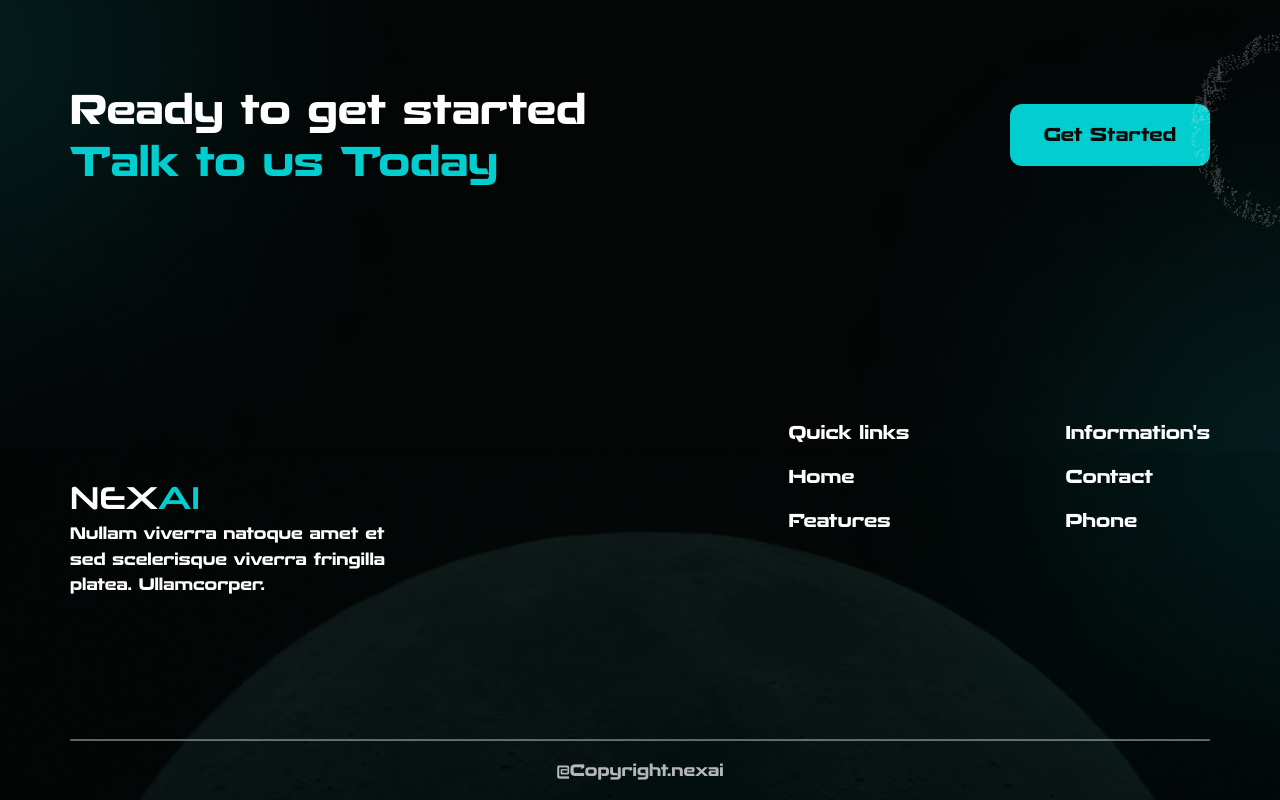
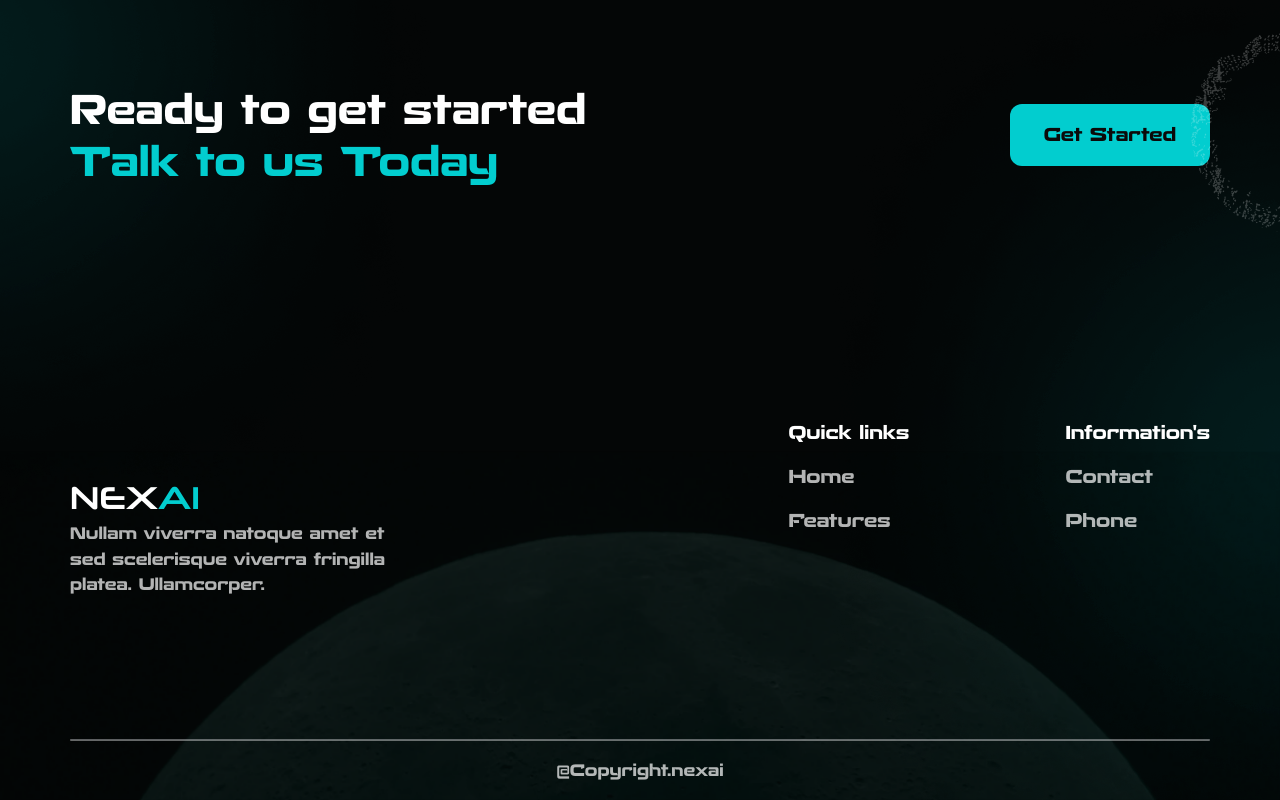
Before and after one commit to naman-398/NEXAI, a React (Create React App) app: page / in a window 1280 px wide. Shown: the part 6624-7424 px from the top of the page. Built offline with nearby package versions, Linux system fonts and the light colour scheme.

Commit message:
footer section correction

```diff
--- a/src/Components/Footersection.jsx
+++ b/src/Components/Footersection.jsx
@@ -8,7 +8,7 @@ const Footersection = () => {
         <div className=' flex flex-wrap flex-row -mx-3 justify-between  sm:mt-[145px] items-center'>
           <div className=' w-full sm:w-1/2 md:w-1/3 px-3 '>
             <p className=' Neuropolitical font-normal text-[32px] text-[#FFF] cursor-pointer' data-aos="zoom-in-up">NEX<span className=' text-[#02CDCF] '>AI</span></p>
-            <p className='Recharge font-bold text-[14px] 576:text-[16px] leading-[normal] 576:leading-[25.6px] max-w-[356px] text-[#FFFFFF]' data-aos="zoom-in-up">Nullam viverra natoque amet et sed scelerisque viverra fringilla platea. Ullamcorper.</p>
+            <p className='Recharge font-bold text-[14px] 576:text-[16px] leading-[normal] 576:leading-[25.6px] max-w-[356px] text-[#FFFFFF]' data-aos="zoom-in-up"><span className=' opacity-70'>Nullam viverra natoque amet et sed scelerisque viverra fringilla platea. Ullamcorper.</span></p>
             <div className=' flex items-center gap-[12px] mt-[5px] 576:mt-[20px]'>
               <a href="https://www.facebook.com/" className=' hover:animate-bounce duration-300' data-aos="zoom-in-up"><Facebook /></a>
               <a href="https://twitter.com/i/flow/login?input_flow_data=%7B%22requested_variant%22%3A%22eyJsYW5nIjoiZW4ifQ%3D%3D%22%7D" data-aos="zoom-in-up" className=' hover:animate-bounce duration-300 w-[25px] p-[5px] 576:p-0 576:w-[38px] h-[25px] 576:h-[38px] rounded-full border-[1.5px] 576:border-[2.5px] border-solid border-[#02CDCF] flex items-center justify-center'><Twitter /></a>
@@ -20,21 +20,21 @@ const Footersection = () => {
               <div className=' w-1/2 px-3  flex flex-col sm:items-center'>
                 <ul className=' flex flex-col gap-[5px] 576:gap-[15px] md:gap-[20px]'>
                   <li data-aos="zoom-in-up"><a href="" className=' Recharge text-[#FFF] text-[14px] 576:text-[18px] font-bold leading-[21.6px]' data-aos="zoom-in-up">Quick links</a></li>
-                  <li data-aos="zoom-in-up"><a href="" className=' Recharge text-[#FFF] text-[14px] 576:text-[18px] font-bold leading-[21.6px] opacity-70  after:absolute relative after:w-0 after:left-[50%] after:bottom-[-1px] hover:text-[#02CDCF] duration-300 after:bg-[#02CDCF] hover:after:w-full hover:after:left-0 after:duration-300 after:h-[2px] after:rounded-[20px]' data-aos="zoom-in-up">Home</a></li>
-                  <li data-aos="zoom-in-up"><a href="" className=' Recharge text-[#FFF] text-[14px] 576:text-[18px] font-bold leading-[21.6px] opacity-70  after:absolute relative after:w-0 after:left-[50%] after:bottom-[-1px] hover:text-[#02CDCF] duration-300 after:bg-[#02CDCF] hover:after:w-full hover:after:left-0 after:duration-300 after:h-[2px] after:rounded-[20px]' data-aos="zoom-in-up">Features</a></li>
-                  <li data-aos="zoom-in-up"><a href="" className=' Recharge text-[#FFF] text-[14px] 576:text-[18px] font-bold leading-[21.6px] opacity-70  after:absolute relative after:w-0 after:left-[50%] after:bottom-[-1px] hover:text-[#02CDCF] duration-300 after:bg-[#02CDCF] hover:after:w-full hover:after:left-0 after:duration-300 after:h-[2px] after:rounded-[20px]' data-aos="zoom-in-up">Marketplace</a></li>
-                  <li data-aos="zoom-in-up"><a href="" className=' Recharge text-[#FFF] text-[14px] 576:text-[18px] font-bold leading-[21.6px] opacity-70  after:absolute relative after:w-0 after:left-[50%] after:bottom-[-1px] hover:text-[#02CDCF] duration-300 after:bg-[#02CDCF] hover:after:w-full hover:after:left-0 after:duration-300 after:h-[2px] after:rounded-[20px]' data-aos="zoom-in-up">Tokens</a></li>
-                  <li data-aos="zoom-in-up"><a href="" className=' Recharge text-[#FFF] text-[14px] 576:text-[18px] font-bold leading-[21.6px] opacity-70  after:absolute relative after:w-0 after:left-[50%] after:bottom-[-1px] hover:text-[#02CDCF] duration-300 after:bg-[#02CDCF] hover:after:w-full hover:after:left-0 after:duration-300 after:h-[2px] after:rounded-[20px]' data-aos="zoom-in-up">NexChat</a></li>
-                  <li data-aos="zoom-in-up"><a href="" className=' Recharge text-[#FFF] text-[14px] 576:text-[18px] font-bold leading-[21.6px] opacity-70  after:absolute relative after:w-0 after:left-[50%] after:bottom-[-1px] hover:text-[#02CDCF] duration-300 after:bg-[#02CDCF] hover:after:w-full hover:after:left-0 after:duration-300 after:h-[2px] after:rounded-[20px]' data-aos="zoom-in-up">About</a></li>
+                  <li data-aos="zoom-in-up"><a href="" className=' Recharge text-[#FFF] text-[14px] 576:text-[18px] font-bold leading-[21.6px] !opacity-70  after:absolute relative after:w-0 after:left-[50%] after:bottom-[-1px] hover:text-[#02CDCF] duration-300 after:bg-[#02CDCF] hover:after:w-full hover:after:left-0 after:duration-300 after:h-[2px] after:rounded-[20px]'>Home</a></li>
+                  <li data-aos="zoom-in-up"><a href="" className=' Recharge text-[#FFF] text-[14px] 576:text-[18px] font-bold leading-[21.6px] opacity-70  after:absolute relative after:w-0 after:left-[50%] after:bottom-[-1px] hover:text-[#02CDCF] duration-300 after:bg-[#02CDCF] hover:after:w-full hover:after:left-0 after:duration-300 after:h-[2px] after:rounded-[20px]'>Features</a></li>
+                  <li data-aos="zoom-in-up"><a href="" className=' Recharge text-[#FFF] text-[14px] 576:text-[18px] font-bold leading-[21.6px] opacity-70  after:absolute relative after:w-0 after:left-[50%] after:bottom-[-1px] hover:text-[#02CDCF] duration-300 after:bg-[#02CDCF] hover:after:w-full hover:after:left-0 after:duration-300 after:h-[2px] after:rounded-[20px]'>Marketplace</a></li>
+                  <li data-aos="zoom-in-up"><a href="" className=' Recharge text-[#FFF] text-[14px] 576:text-[18px] font-bold leading-[21.6px] opacity-70  after:absolute relative after:w-0 after:left-[50%] after:bottom-[-1px] hover:text-[#02CDCF] duration-300 after:bg-[#02CDCF] hover:after:w-full hover:after:left-0 after:duration-300 after:h-[2px] after:rounded-[20px]'>Tokens</a></li>
+                  <li data-aos="zoom-in-up"><a href="" className=' Recharge text-[#FFF] text-[14px] 576:text-[18px] font-bold leading-[21.6px] opacity-70  after:absolute relative after:w-0 after:left-[50%] after:bottom-[-1px] hover:text-[#02CDCF] duration-300 after:bg-[#02CDCF] hover:after:w-full hover:after:left-0 after:duration-300 after:h-[2px] after:rounded-[20px]'>NexChat</a></li>
+                  <li data-aos="zoom-in-up"><a href="" className=' Recharge text-[#FFF] text-[14px] 576:text-[18px] font-bold leading-[21.6px] opacity-70  after:absolute relative after:w-0 after:left-[50%] after:bottom-[-1px] hover:text-[#02CDCF] duration-300 after:bg-[#02CDCF] hover:after:w-full hover:after:left-0 after:duration-300 after:h-[2px] after:rounded-[20px]'>About</a></li>
                 </ul>
               </div>
               <div className=' w-1/2 px-3 flex flex-col sm:items-end'>
                 <ul className=' flex flex-col gap-[5px]  576:gap-[15px] md:gap-[20px]'>
                   <li data-aos="zoom-in-up"><a href="" className=' Recharge text-[#FFF] text-[14px] 576:text-[18px] font-bold leading-[21.6px]' data-aos="zoom-in-up">Information's</a></li>
-                  <li data-aos="zoom-in-up"><a href="" className=' Recharge text-[#FFF] text-[14px] 576:text-[18px] font-bold leading-[21.6px] opacity-70  after:absolute relative after:w-0 after:left-[50%] after:bottom-[-1px] hover:text-[#02CDCF] duration-300 after:bg-[#02CDCF] hover:after:w-full hover:after:left-0 after:duration-300 after:h-[2px] after:rounded-[20px]' data-aos="zoom-in-up">Contact</a></li>
-                  <li data-aos="zoom-in-up"><a href="" className=' Recharge text-[#FFF] text-[14px] 576:text-[18px] font-bold leading-[21.6px] opacity-70  after:absolute relative after:w-0 after:left-[50%] after:bottom-[-1px] hover:text-[#02CDCF] duration-300 after:bg-[#02CDCF] hover:after:w-full hover:after:left-0 after:duration-300 after:h-[2px] after:rounded-[20px]' data-aos="zoom-in-up">Phone</a></li>
-                  <li data-aos="zoom-in-up"><a href="" className=' Recharge text-[#FFF] text-[14px] 576:text-[18px] font-bold leading-[21.6px] opacity-70  after:absolute relative after:w-0 after:left-[50%] after:bottom-[-1px] hover:text-[#02CDCF] duration-300 after:bg-[#02CDCF] hover:after:w-full hover:after:left-0 after:duration-300 after:h-[2px] after:rounded-[20px]' data-aos="zoom-in-up">terms</a></li>
-                  <li data-aos="zoom-in-up"><a href="" className=' Recharge text-[#FFF] text-[14px] 576:text-[18px] font-bold leading-[21.6px] opacity-70  after:absolute relative after:w-0 after:left-[50%] after:bottom-[-1px] hover:text-[#02CDCF] duration-300 after:bg-[#02CDCF] hover:after:w-full hover:after:left-0 after:duration-300 after:h-[2px] after:rounded-[20px]' data-aos="zoom-in-up">Privacy</a></li>
+                  <li data-aos="zoom-in-up"><a href="" className=' Recharge text-[#FFF] text-[14px] 576:text-[18px] font-bold leading-[21.6px] opacity-70  after:absolute relative after:w-0 after:left-[50%] after:bottom-[-1px] hover:text-[#02CDCF] duration-300 after:bg-[#02CDCF] hover:after:w-full hover:after:left-0 after:duration-300 after:h-[2px] after:rounded-[20px]'>Contact</a></li>
+                  <li data-aos="zoom-in-up"><a href="" className=' Recharge text-[#FFF] text-[14px] 576:text-[18px] font-bold leading-[21.6px] opacity-70  after:absolute relative after:w-0 after:left-[50%] after:bottom-[-1px] hover:text-[#02CDCF] duration-300 after:bg-[#02CDCF] hover:after:w-full hover:after:left-0 after:duration-300 after:h-[2px] after:rounded-[20px]'>Phone</a></li>
+                  <li data-aos="zoom-in-up"><a href="" className=' Recharge text-[#FFF] text-[14px] 576:text-[18px] font-bold leading-[21.6px] opacity-70  after:absolute relative after:w-0 after:left-[50%] after:bottom-[-1px] hover:text-[#02CDCF] duration-300 after:bg-[#02CDCF] hover:after:w-full hover:after:left-0 after:duration-300 after:h-[2px] after:rounded-[20px]'>terms</a></li>
+                  <li data-aos="zoom-in-up"><a href="" className=' Recharge text-[#FFF] text-[14px] 576:text-[18px] font-bold leading-[21.6px] opacity-70  after:absolute relative after:w-0 after:left-[50%] after:bottom-[-1px] hover:text-[#02CDCF] duration-300 after:bg-[#02CDCF] hover:after:w-full hover:after:left-0 after:duration-300 after:h-[2px] after:rounded-[20px]'>Privacy</a></li>
                 </ul>
               </div>
             </div>
```
